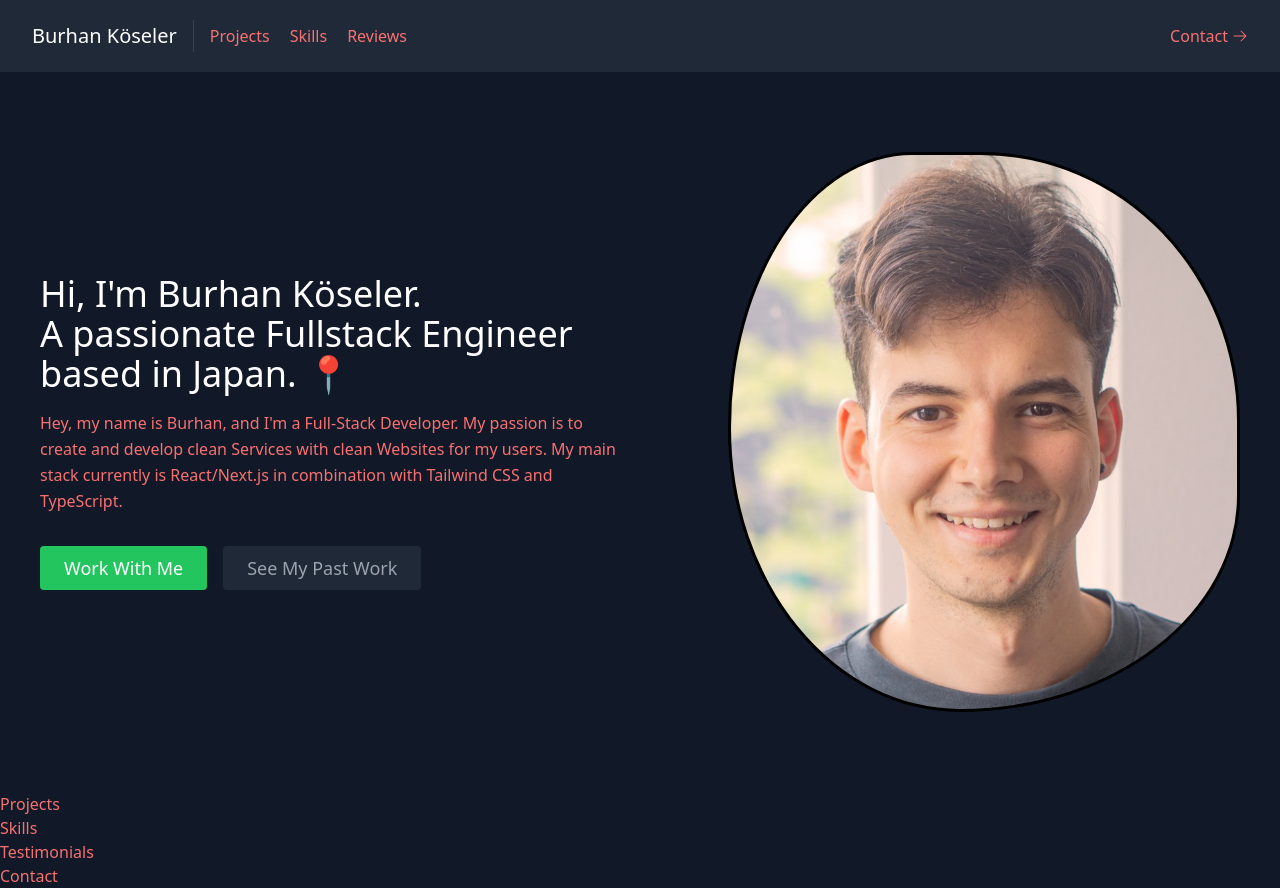
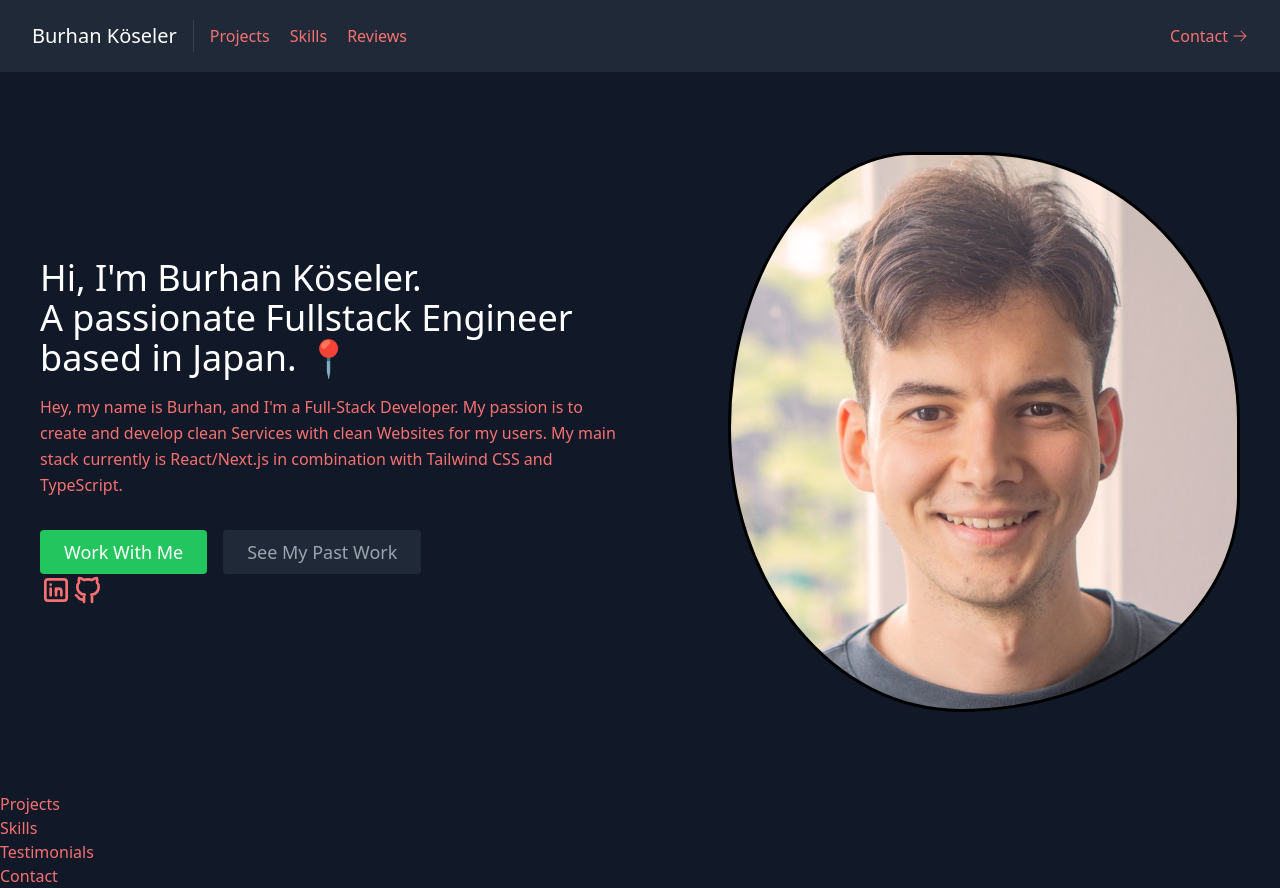
Before and after one commit to ksburhan/portfolio, a React (Create React App) app: page / in a window 1280 px wide. Built offline with nearby package versions, Linux system fonts and the light colour scheme.

Commit message:
update about page

```diff
--- a/src/components/About.js
+++ b/src/components/About.js
@@ -1,3 +1,5 @@
+import { IconBrandGithub, IconBrandLinkedin } from "@tabler/icons-react";
+
 import './About.scss';
 
 const About = () => {
@@ -25,6 +27,24 @@ const About = () => {
                   See My Past Work
                 </a>
               </div>
+              <span className="flex justify-center">
+                  <a
+                    aria-label="linkedin"
+                    rel="noreferrer"
+                    target="_blank"
+                    href="https://www.linkedin.com/in/burhan-k%C3%B6seler-2b4130235/"
+                  >
+                    <IconBrandLinkedin width={32} height={32} />
+                  </a>
+                  <a
+                    aria-label="github"
+                    rel="noreferrer"
+                    target="_blank"
+                    href="https://github.com/ksburhan"
+                  >
+                    <IconBrandGithub width={32} height={32} />
+                  </a>
+                </span>
             </div>
             <div className="hero-img lg:max-w-lg lg:w-full md:w-1/2 w-5/6"></div>
           </div>
```
